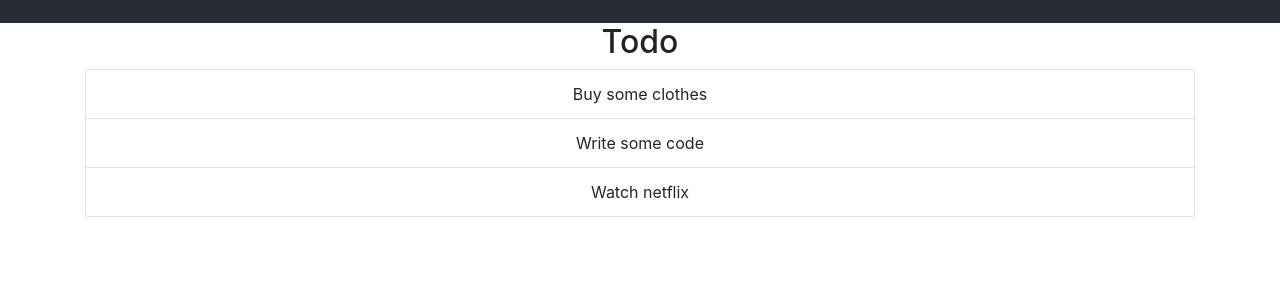
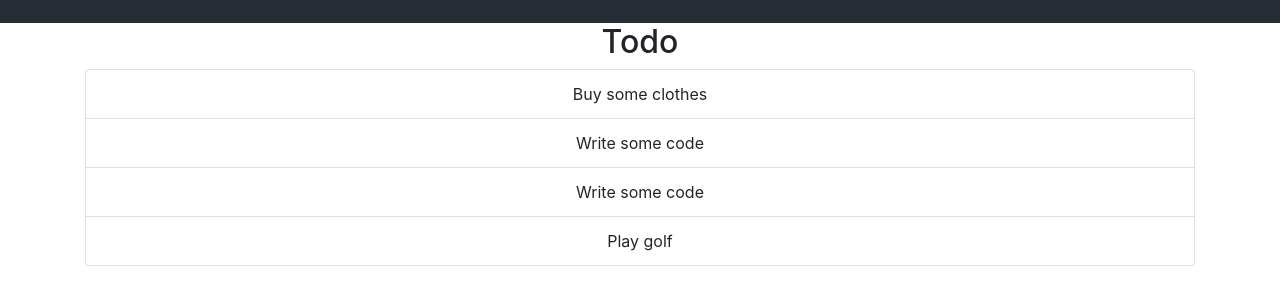
Before and after one commit to reyesmarq/react_crud_hooks, a React (Create React App) app: page / in a window 1280 px wide. Shown: the part 182-484 px from the top of the page. Built offline with nearby package versions, Linux system fonts and the light colour scheme.

Commit message:
use of useState and show information dinamically

```diff
--- a/src/App.js
+++ b/src/App.js
@@ -1,8 +1,15 @@
-import React from 'react';
+import React, { useState } from 'react';
 import logo from './logo.svg';
 import './App.css';
 
-function App() {
+const App = () => {
+  const [todos, setTodos] = useState([
+    { id: 1, name: 'Buy some clothes' },
+    { id: 2, name: 'Write some code' },
+    { id: 3, name: 'Write some code' },
+    { id: 4, name: 'Play golf' },
+  ])
+
   return (
     <div className="App">
       <header className="App-header">
@@ -12,9 +19,11 @@ function App() {
       <div className="container">
         <h2 className="text-center">Todo</h2>
         <ul className="list-group">
-          <li className="list-group-item">Buy some clothes</li>
-          <li className="list-group-item">Write some code</li>
-          <li className="list-group-item">Watch netflix</li>
+          {
+            todos.map(todo => (
+              <li className="list-group-item">{todo.name}</li>
+            ))
+          }
         </ul>
       </div>
     </div>
```
